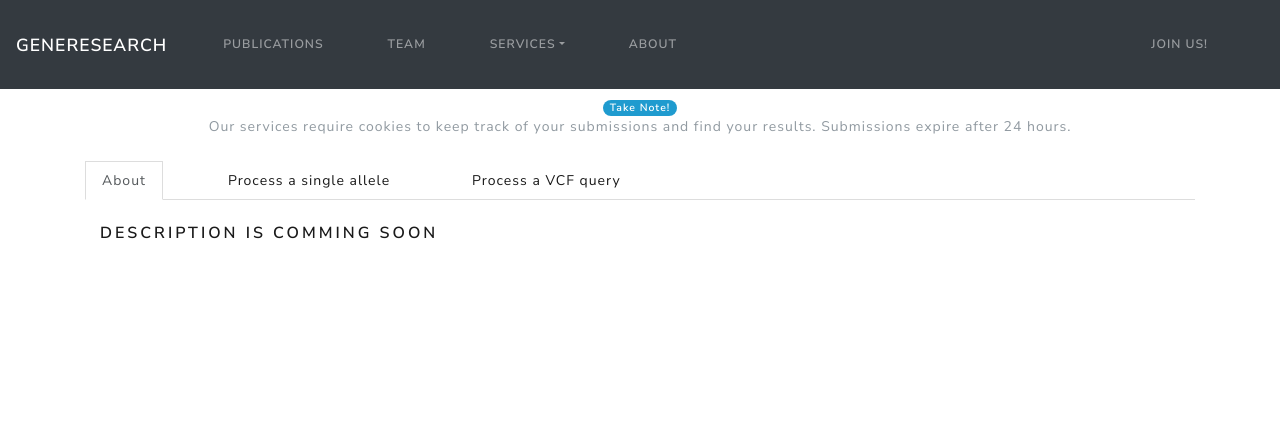
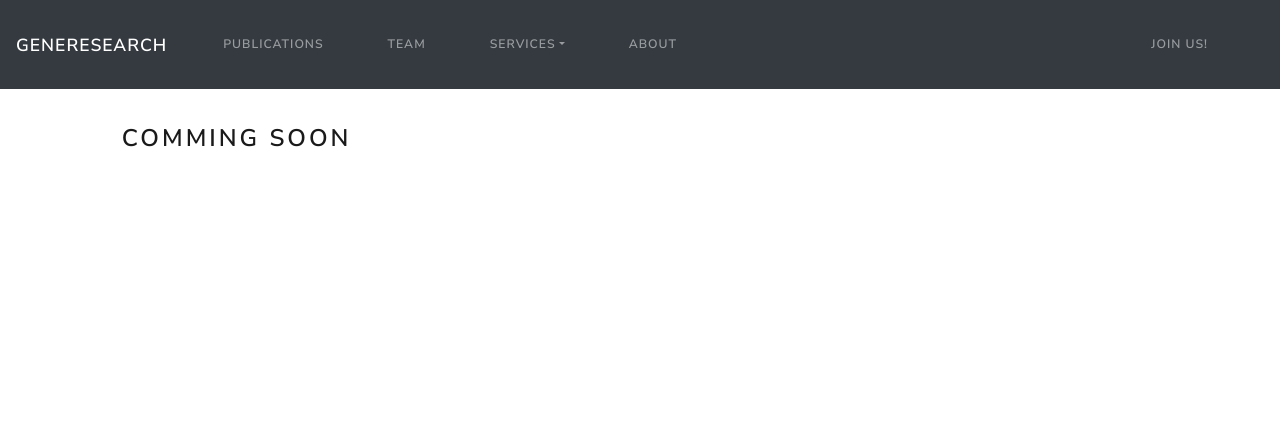
Before and after one commit to skoblov-lab/generesearch, a Django app: page /services/mirna/ in a window 1280 px wide. Shown: the top 438 px of the page. Run offline with Django 3.2, Linux system fonts and the light colour scheme; parts of the project's set-up code (start-up, migrations or seed data) failed here and were passed over; some libraries are stand-ins or nearby versions.

Commit message:
Revert "Merge pull request #1 from skoblov-lab/mirna"
This reverts commit 35d0e4b1de5cea1948738bbef44f496fe88ef1f3, reversing
changes made to f7d82c62d2786be697dfc0f0dcf006593ac77c10.

Revering miRNA service update

```diff
--- a/services/forms.py
+++ b/services/forms.py
@@ -27,7 +27,7 @@ class PointForm(AssemblyForm):
                             required=True, max_length=3,
                             label='Chromosome')
     pos = forms.IntegerField(required=True, label='Position (1-based)',
-                             min_value=0)
+                             min_value=1)
 
 
 class AlleleForm(PointForm):
--- a/templates/badmut.html
+++ b/templates/badmut.html
@@ -61,6 +61,8 @@
                           enctype="multipart/form-data">
                         {% csrf_token %}
                         {{ bulk_form.as_p }}
+                        {#                                </div>#}
+                        {#                            <div class="d-flex justify-content-around">#}
                         <button type="submit" name="bulk-form"
                                 class="btn btn-primary bg-dark">
                             Submit
--- a/templates/mirna.html
+++ b/templates/mirna.html
@@ -1,54 +1,45 @@
 {% extends 'base.html' %}
 
 {% block content %}
-    {% include 'cookies.html' %}
     <div class="d-flex justify-content-around my-4">
-        <div class="container">
-            <ul class="nav nav-tabs">
-                <li class="nav-item">
-                    <a class="nav-link active" data-toggle="tab" href="#about">
-                        About
-                    </a>
-                </li>
-                <li class="nav-item">
-                    <a class="nav-link" data-toggle="tab"
-                       href="#point">
-                        Process a single allele
-                    </a>
-                </li>
-                <li class="nav-item">
-                    <a class="nav-link" data-toggle="tab" href="#bulk">
-                        Process a VCF query
-                    </a>
-                </li>
-            </ul>
-            <div id="myTabContent" class="tab-content">
-                <div class="tab-pane fade active show" id="about">
-                    <div class="container my-4">
-                        {% include 'mirna_about.html' %}
-                    </div>
-                </div>
-                <div class="tab-pane fade" id="bulk">
-                    <p class="text-justify text-primary my-4">
-                        You can upload and process any VCF file (v4.0-4.1),
-                        though your upload can be no more than 20MB.
-                        The file can be compressed by any gzip-compatible method
-                        (for instance, gzip itself or bgzip). To limit
-                        workload, our system only processes the first
-                        100k lines from a submitted VCF file (excluding the
-                        header lines). The output is a bgzipped VCF v4 file.
-                    </p>
-                    <form role="form" method="post"
-                          enctype="multipart/form-data">
-                        {% csrf_token %}
-                        {{ bulk_form.as_p }}
-                        <button type="submit" name="bulk-form"
-                                class="btn btn-primary bg-dark">
-                            Submit
-                        </button>
-                    </form>
-                </div>
-            </div>
+        <div class="col-lg-10">
+{#            <ul class="nav nav-tabs">#}
+{#                <li class="nav-item">#}
+{#                    <a class="nav-link active" data-toggle="tab" href="#point">#}
+{#                        Point Query#}
+{#                    </a>#}
+{#                </li>#}
+{#                <li class="nav-item">#}
+{#                    <a class="nav-link" data-toggle="tab" href="#bulk">#}
+{#                        Bulk Query#}
+{#                    </a>#}
+{#                </li>#}
+{#                <li class="nav-item">#}
+{#                    <a class="nav-link" data-toggle="tab" href="#about">#}
+{#                        About#}
+{#                    </a>#}
+{#                </li>#}
+{#            </ul>#}
+{#            <div id="myTabContent" class="tab-content">#}
+{#                <div class="tab-pane fade active show" id="point">#}
+{#                        <div class="container my-4">#}
+{#                            <form role="form" method="post"#}
+{#                                  enctype="multipart/form-data">#}
+{#                                {% csrf_token %}#}
+{#                                {{ allele_form.as_p }}#}
+{#                                <button type="submit" name="allele-form"#}
+{#                                        class="btn btn-primary">OK#}
+{#                                </button>#}
+{#                            </form>#}
+{#                        </div>#}
+{#                </div>#}
+{#                <div class="tab-pane fade" id="bulk">#}
+{#                    <p></p>#}
+{#                </div>#}
+{#                <div class="tab-pane fade" id="about">#}
+{#                </div>#}
+{#            </div>#}
+            <h3>Comming Soon</h3>
         </div>
     </div>
 {% endblock %}
--- a/templates/mirna_about.html
+++ /dev/null
@@ -1,7 +0,0 @@
-<h5>Description is comming soon</h5>
-{#<p class="text-justify">BadMut (Bad Mutation; we like how it resembles#}
-{#    "bad mood") is a meta-estimator designed to distinguish between neutral and#}
-{#    disease-causing amino acid substitutions (i.e. nonsynonimous single#}
-{#    nucleotide variations – nsSNVs). It is based on a machine-learning#}
-{#    technique commonly known as deep learning, that is it uses deep (multilayer)#}
-{#    artificial neural networks to make predictions.</p>#}
```
Also changed, not shown: services/tasks.py (+4 -13 lines), services/views.py (+9 -29 lines), 1 other file.
